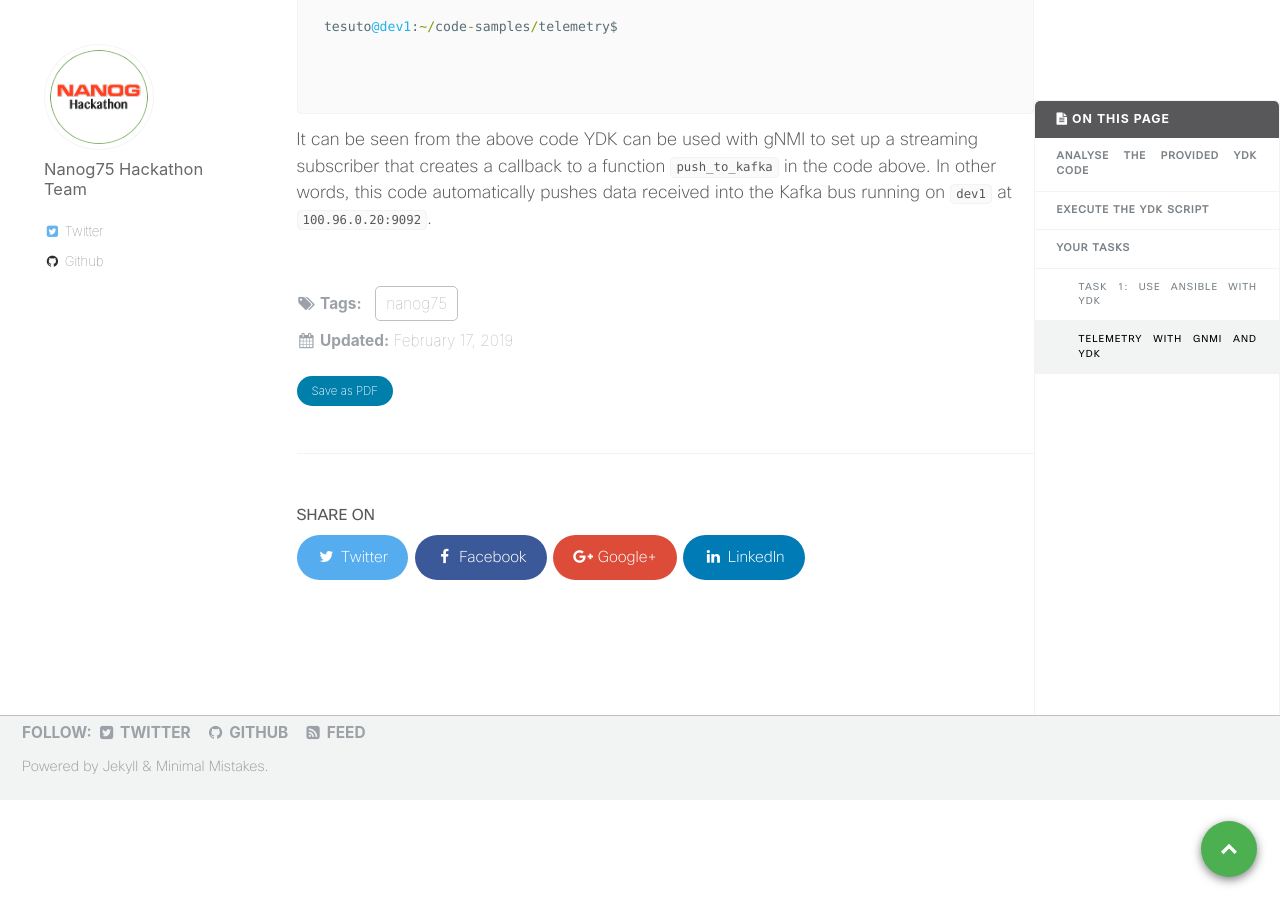
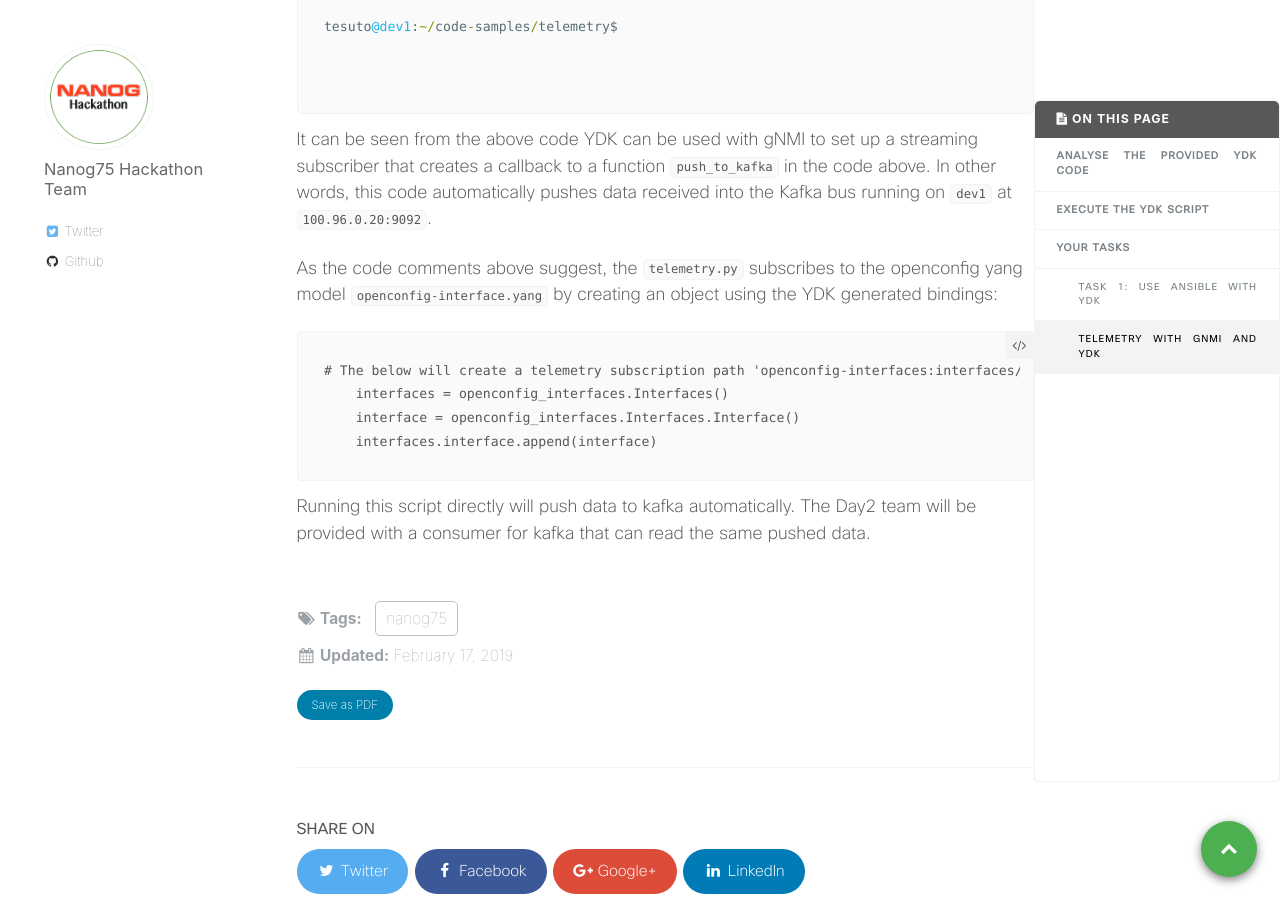
Before and after one commit to nanog75/hackathon, a Jekyll site: the page built from _day1/2019-02-17-step-2-playing-with-ydk-for-config-and-gnmi-telemetry.md, in a window 1280 px wide and 900 px high, scrolled down 26229 px. Built offline with Jekyll 4.4.1, drawn with Linux system fonts in a browser that asks for light colours.

Commit message:
Create 2019-02-17-step-2-playing-with-ydk-for-config-and-gnmi-telemetry.md

````diff
--- a/_day1/2019-02-17-step-2-playing-with-ydk-for-config-and-gnmi-telemetry.md
+++ b/_day1/2019-02-17-step-2-playing-with-ydk-for-config-and-gnmi-telemetry.md
@@ -1117,3 +1117,15 @@ tesuto@dev1:~/code-samples/telemetry$
 ```
 
 It can be seen from the above code YDK can be used with gNMI to set up a streaming subscriber that creates a callback to a function `push_to_kafka` in the code above. In other words, this code automatically pushes data received into the Kafka bus running on `dev1` at `100.96.0.20:9092`.
+
+As the code comments above suggest, the `telemetry.py` subscribes to the openconfig yang model `openconfig-interface.yang` by creating an object using the YDK generated bindings:
+
+```
+# The below will create a telemetry subscription path 'openconfig-interfaces:interfaces/interface'
+    interfaces = openconfig_interfaces.Interfaces()
+    interface = openconfig_interfaces.Interfaces.Interface()
+    interfaces.interface.append(interface)
+```
+
+
+Running this script directly will push data to kafka automatically. The Day2 team will be provided with a consumer for kafka that can read the same pushed data.
````
